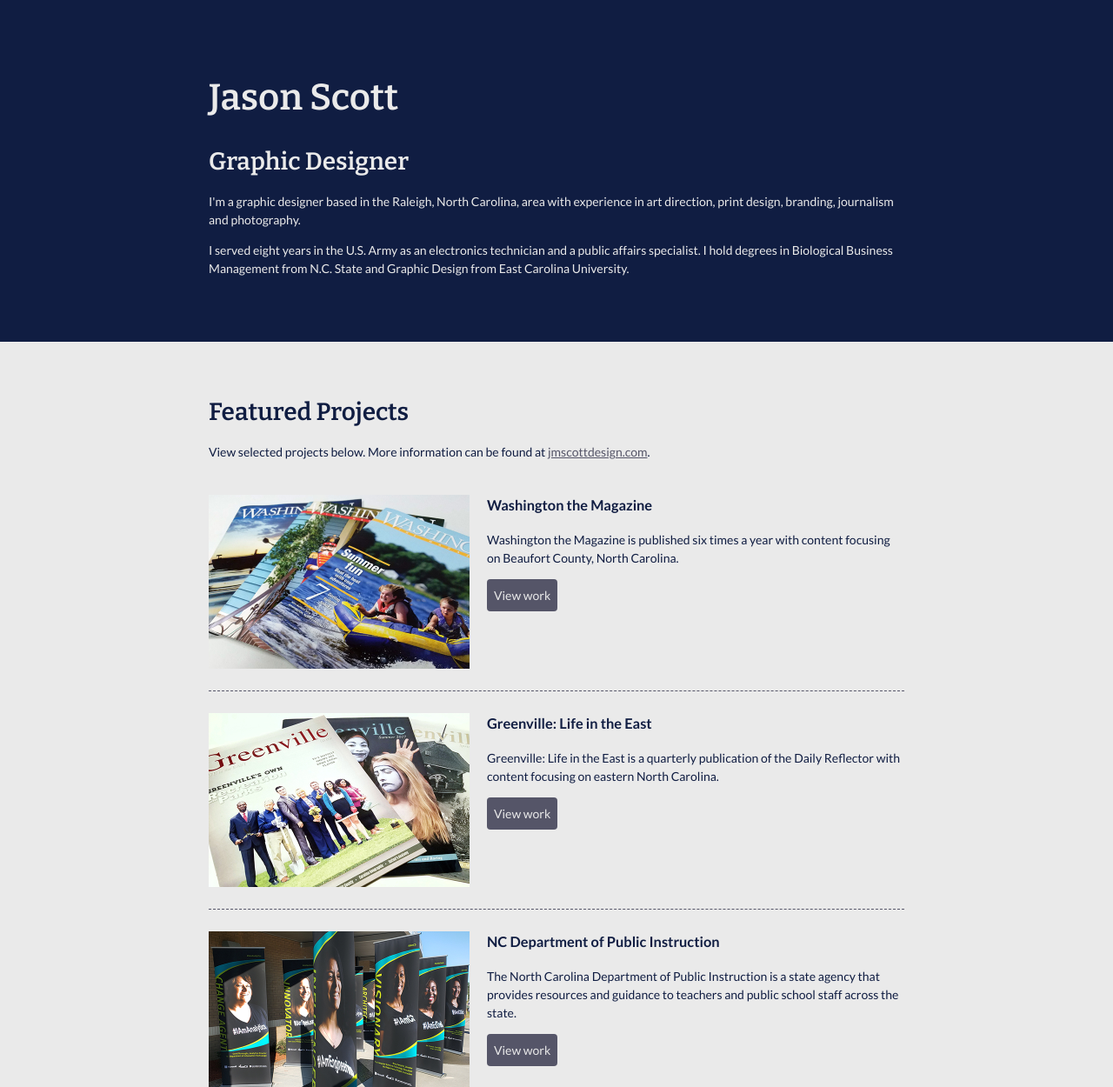
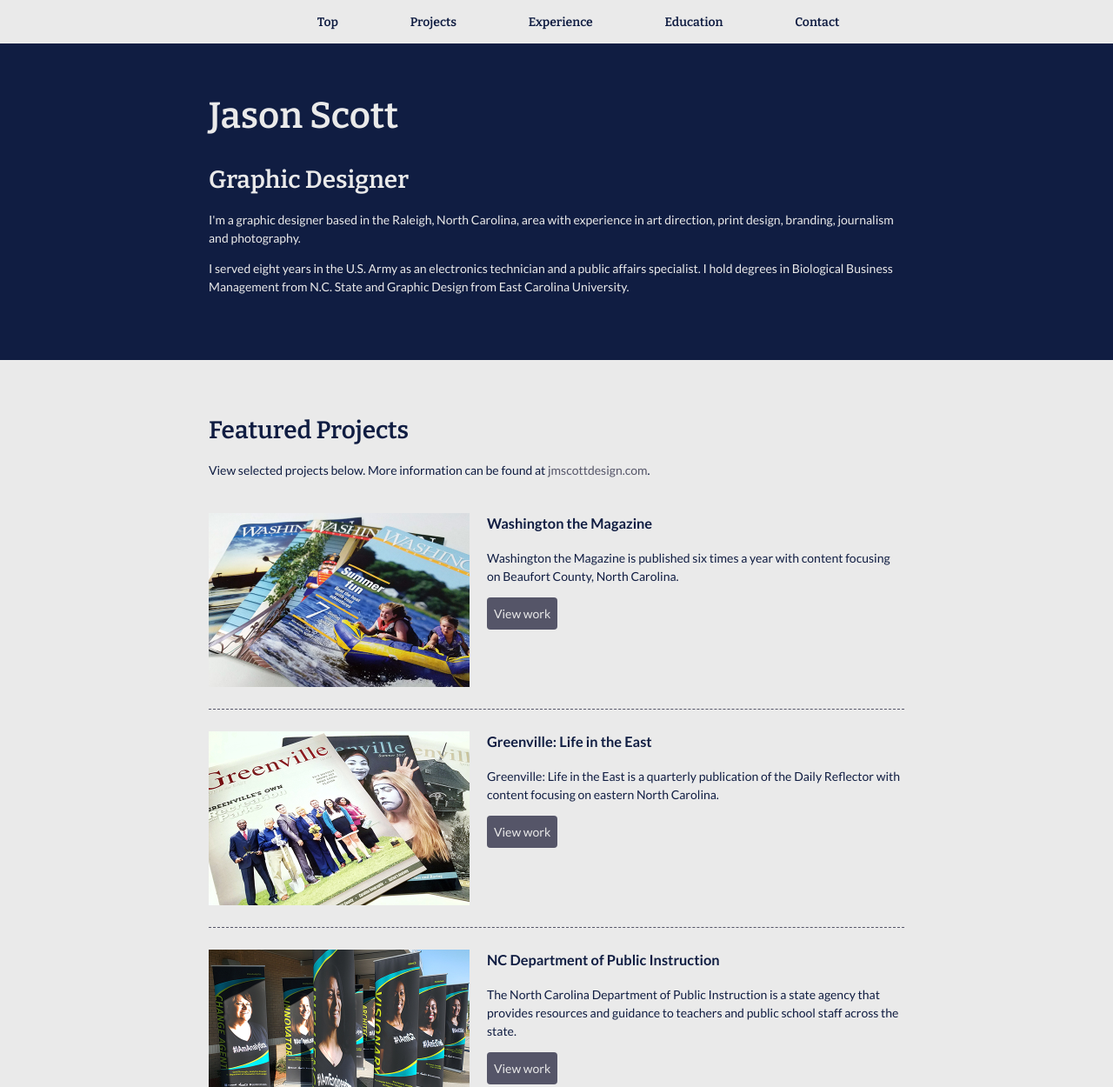
Before and after one commit to jmscott209/Lesson04s, a plain HTML site: page index.html in a window 1280 px wide. Shown: the top 1250 px of the page at 87% size. Drawn offline with nearby package versions, Linux system fonts and the light colour scheme.

Commit message:
Lesson04

```diff
--- a/css/styles.css
+++ b/css/styles.css
@@ -9,6 +9,7 @@
     #EAEAEA Platinum rgb(234,234,234)
     #FB3640 Red Slate rgb(251,54,64)
     #727072 Sonic Silver rgb(114,112,114)
+    #7B0D1E Burgundy rgb(123,13,30)
 
 */
 
@@ -50,7 +51,7 @@ a:hover {
 
 h1 {
     font-size: 3em;
-    margin: .5em 0 .5em 0;
+    margin: 1em 0 .5em 0;
 }
 
 h2 {
@@ -69,6 +70,32 @@ h1, h2 {
     padding: 60px 0;
 }
 
+/* Nav
+----------------------------------------------------*/
+.nav {
+    background: #EAEAEA;
+    padding: 0 5px;
+    text-align: center;
+    position: fixed;
+    width: 100%;
+}
+
+.navL {
+    display: inline-block;
+}
+
+.navL a {
+    text-decoration: none;
+    padding: 0 40px;
+    color: #101D42;
+    font-family: 'Bitter', serif;
+    font-weight: 600;
+}
+
+.navL a:hover {
+    color: #6E7E85;
+}
+
 /* Profile
 ----------------------------------------------------*/
 header {
@@ -84,6 +111,8 @@ header {
 
 .projects a {
     color: #555568;
+    text-decoration: none;
+
 }
 
 .projects .btn {
@@ -112,6 +141,19 @@ header {
 
 .projects-item h3 {
     margin-top: 0;
+
+}
+
+.projects h3 a {
+    color: #101D42;
+}
+
+.projects h3 a:hover {
+    color: #555568;
+}
+
+.projects a img:hover {
+    opacity: .8;
 }
 
 /* Work Experience
--- a/index.html
+++ b/index.html
@@ -7,10 +7,21 @@
     <link rel="stylesheet" href="css/styles.css">
   </head>
   <body>
+      <!-- ***********************  MENU  *********************** -->
+      <nav class="nav">
+        <ul>
+          <li class="navL"><a href="#top">Top</a></li>
+          <li class="navL"><a href="#projectsNav">Projects</a></li>
+          <li class="navL"><a href="#workNav">Experience</a></li>
+          <li class="navL"><a href="#edNav">Education</a></li>
+          <li class="navL"><a href="#contactNav">Contact</a></li>
+        </ul>
+      </nav>
     <main>
       <!-- ***********************  ABOUT / PROFILE  *********************** -->
       <header>
-        <div class="content-wrap">
+
+        <div class="content-wrap" id="top">
           <h1>Jason Scott</h1>
           <h2>Graphic Designer</h2>
 
@@ -20,31 +31,31 @@
       </header>
 
       <!-- ********************  PROJECTS / PORTFOLIO  ********************* -->
-      <section class="projects">
+      <section class="projects" id="projectsNav">
         <div class="content-wrap">
           <h2>Featured Projects</h2>
           <p>View selected projects below. More information can be found at <a href="http://www.jmscottdesign.com">jmscottdesign.com</a>.</p>
 
           <!-- Project 1 -->
           <section class="projects-item">
-            <img src="images/project1.jpg" alt="Washington the Magazine">
-            <h3>Washington the Magazine</h3>
+            <a href="http://www.jmscottdesign.com/portfolio_WTM.html" target="_blank"><img src="images/project1.jpg" alt="Washington the Magazine"></a>
+            <h3><a href="http://www.jmscottdesign.com/portfolio_WTM.html" target="_blank">Washington the Magazine</a></h3>
             <p>Washington the Magazine is published six times a year with content focusing on Beaufort County, North Carolina.</p>
             <a class="btn" href="http://www.jmscottdesign.com/portfolio_WTM.html" target="_blank">View work</a>
           </section>
 
           <!-- Project 2 -->
           <section class="projects-item">
-            <img src="images/project2.jpg" alt="Greenville Magazine">
-            <h3>Greenville: Life in the East</h3>
+            <a href="http://www.jmscottdesign.com/portfolio_GMAG.html" target="_blank"><img src="images/project2.jpg" alt="Greenville Magazine"></a>
+            <h3><a href="http://www.jmscottdesign.com/portfolio_GMAG.html" target="_blank">Greenville: Life in the East</a></h3>
             <p>Greenville: Life in the East is a quarterly publication of the Daily Reflector with content focusing on eastern North Carolina.</p>
             <a class="btn" href="http://www.jmscottdesign.com/portfolio_GMAG.html" target="_blank">View work</a>
           </section>
 
           <!-- Project 3 -->
           <section class="projects-item">
-            <img src="images/project3.jpg" alt="North Carolina Department of Public Instruction">
-            <h3>NC Department of Public Instruction</h3>
+            <a href="http://www.jmscottdesign.com/portfolio_DPI.html" target="_blank"><img src="images/project3.jpg" alt="North Carolina Department of Public Instruction"></a>
+            <h3><a href="http://www.jmscottdesign.com/portfolio_DPI.html" target="_blank">NC Department of Public Instruction</a></h3>
             <p>The North Carolina Department of Public Instruction is a state agency that provides resources and guidance to teachers and public school staff across the state.</p>
             <a class="btn" href="http://www.jmscottdesign.com/portfolio_DPI.html" target="_blank">View work</a>
           </section>
@@ -54,7 +65,7 @@
       </section>
 
       <!-- ***********************  WORK EXPERIENCE  *********************** -->
-      <section class="work">
+      <section class="work" id="workNav">
         <div class="content-wrap">
           <h2>Work Experience</h2>
 
@@ -101,7 +112,7 @@
       </section>
 
       <!-- ******************  EDUCATION & CERTIFICATIONS ****************** -->
-      <section class="education">
+      <section class="education" id="edNav">
         <div class="content-wrap">
           <h2>Education</h2>
 
@@ -120,7 +131,7 @@
 
       <!-- *****************  CONTACT INFO / SOCIAL MEDIA  ***************** -->
       <footer>
-        <div class="content-wrap">
+        <div class="content-wrap" id="contactNav">
           <h2>Let's Keep in Touch!</h2>
 
           <!-- Social media and contact links. Add or remove any networks. -->
```
Also changed, not shown: images/jmscottlogo.png (added).
